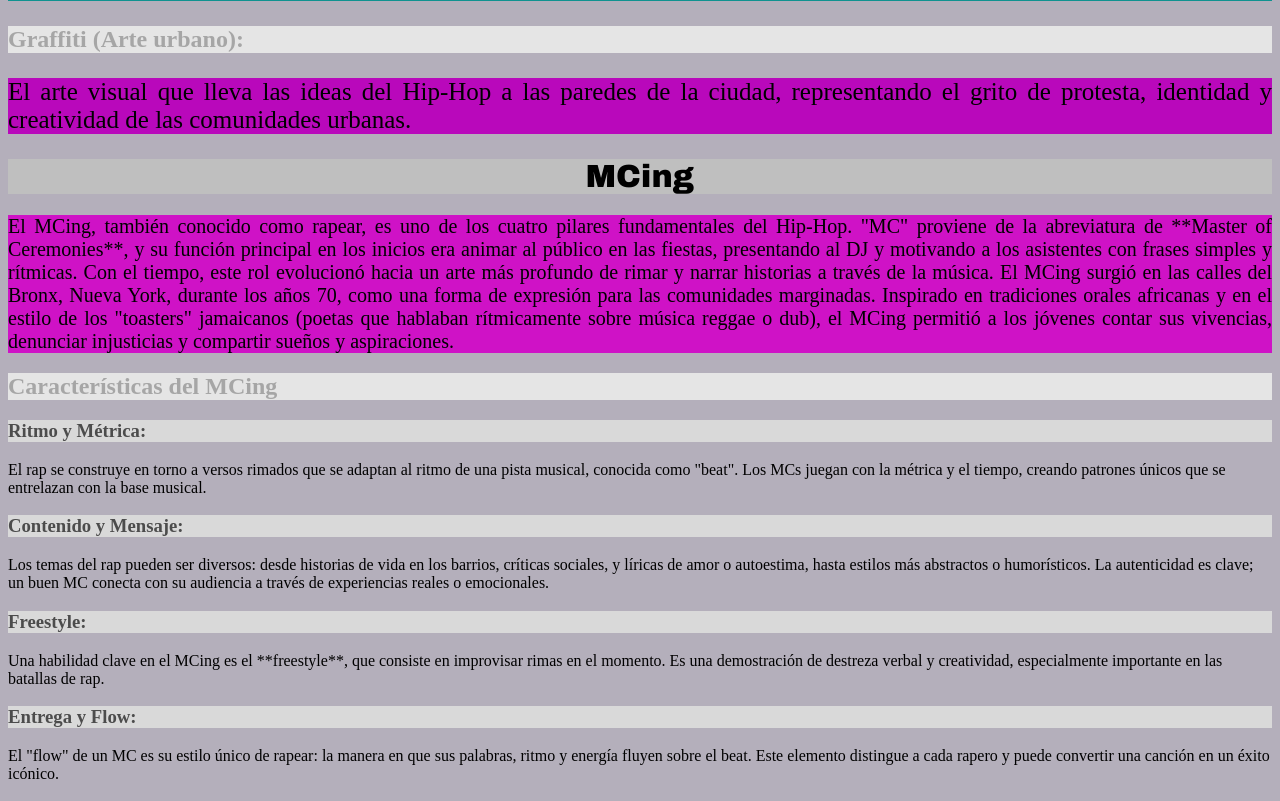
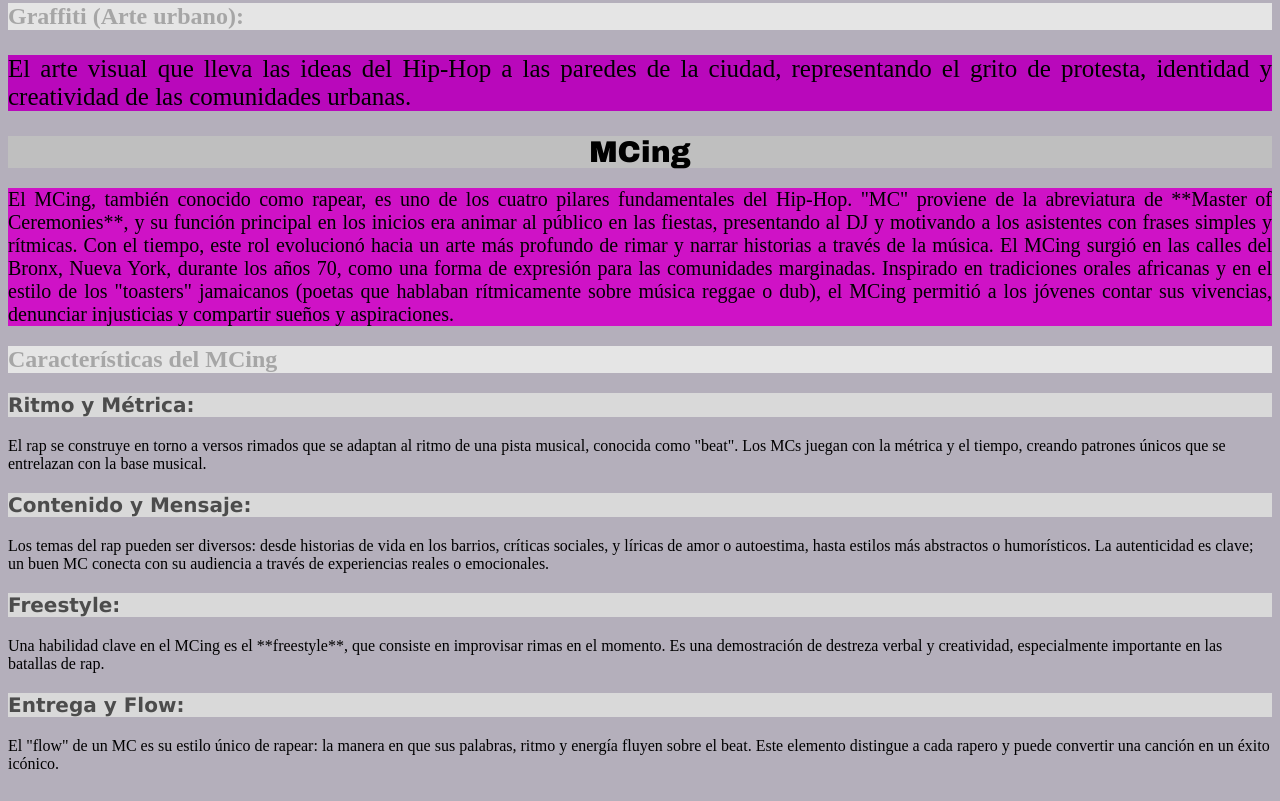
Before and after one commit to txopinelcapito/pagweb, a plain HTML site: page index.html in a window 1280 px wide. Shown: the part 1518-2319 px from the top of the page. Drawn offline with Linux system fonts and the light colour scheme.

Commit message:
Update index.html

```diff
--- a/index.html
+++ b/index.html
@@ -4,8 +4,8 @@
 <title>HIPHOP</title>
 
 <style>
-h1 {color:#808080; background-color:#bfbfbf;}
-h3 {color:#4c4c4c; background-color:#d9d9d9;}
+h1 {color:#808080;font-family: times new roman ;font-size:30px;font-weight:bold;background-color:#bfbfbf;}
+h3 {color:#4c4c4c;font-family: verdana ;font-size:20px;font-weight:bold; background-color:#d9d9d9;}
 h2 {color:#a6a6a6; background-color:#e5e5e5;}
 p  {color:#f2f2f2; background-color:#404040;}
 </style>
```
